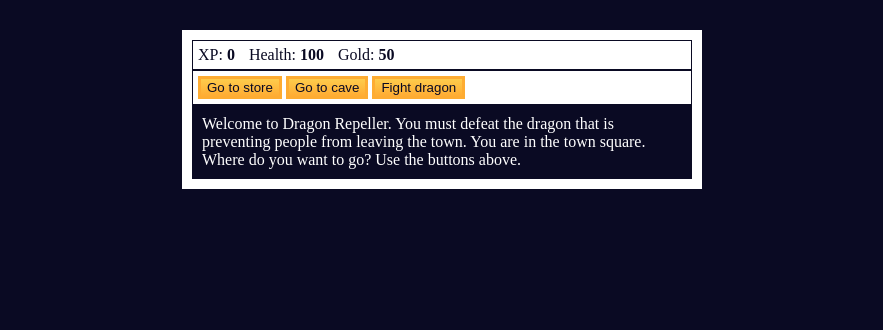
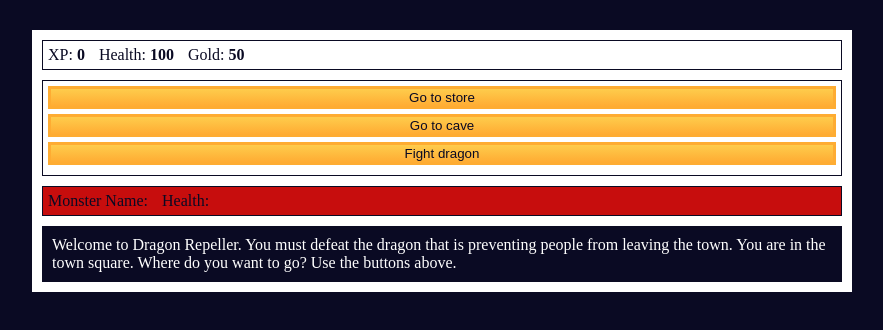
Before and after one commit to Philipp-Hess/js-rpg_Dragon-Repeller, a plain HTML site: page index.html in a window 1280 px wide. Shown: the whole page, without its empty margins (198-1081 px from the left). Drawn offline with Linux system fonts and the light colour scheme.

Commit message:
added_repsonsive_design

```diff
--- a/index.html
+++ b/index.html
@@ -2,6 +2,7 @@
 <html lang="en">
   <head>
     <meta charset="utf-8" />
+    <meta name="viewport" content="width=device-width, initial-scale=1" />
     <link rel="stylesheet" href="./styles.css" />
     <title>RPG - Dragon Repeller</title>
   </head>
--- a/styles.css
+++ b/styles.css
@@ -1,5 +1,7 @@
 body {
   background-color: #0a0a23;
+  margin: 0;
+  padding: 0;
 }
 
 #text {
@@ -9,26 +11,23 @@ body {
 }
 
 #game {
-  max-width: 500px;
-  max-height: 400px;
+  max-width: 800px;
+  margin: 30px auto 0px;
+  padding: 10px;
   background-color: #ffffff;
   color: #ffffff;
-  margin: 30px auto 0px;
-  padding: 10px;
 }
 
 #controls,
-#stats {
+#stats,
+#monsterStats {
   border: 1px solid #0a0a23;
   padding: 5px;
+  margin-bottom: 10px;
   color: #0a0a23;
 }
 
 #monsterStats {
-  display: none;
-  border: 1px solid #0a0a23;
-  padding: 5px;
-  color: #ffffff;
   background-color: #c70d0d;
 }
 
@@ -42,4 +41,7 @@ button {
   background-color: #feac32;
   background-image: linear-gradient(#fecc4c, #ffac33);
   border: 3px solid #feac32;
+  display: block;
+  width: 100%;
+  margin-bottom: 5px;
 }
```
